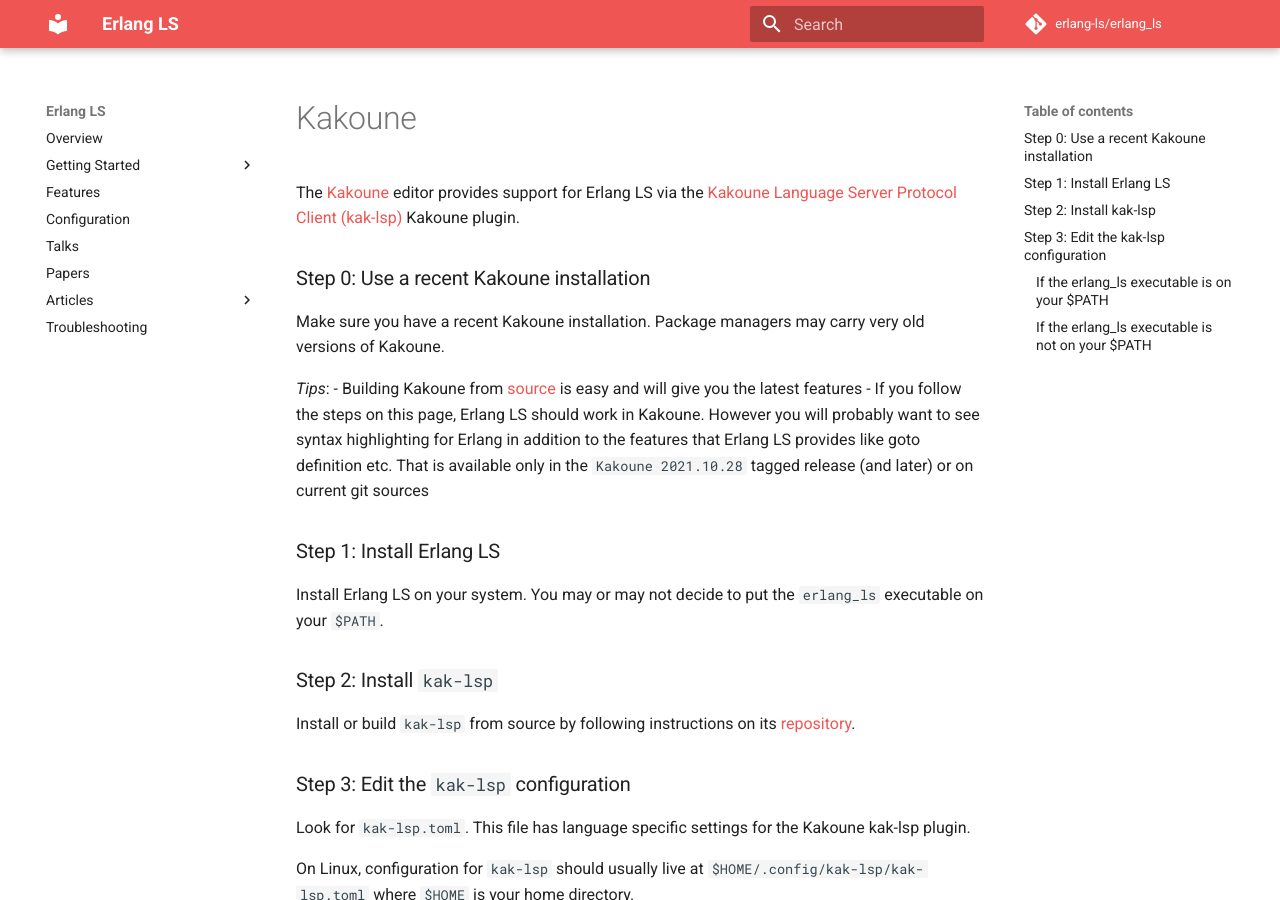
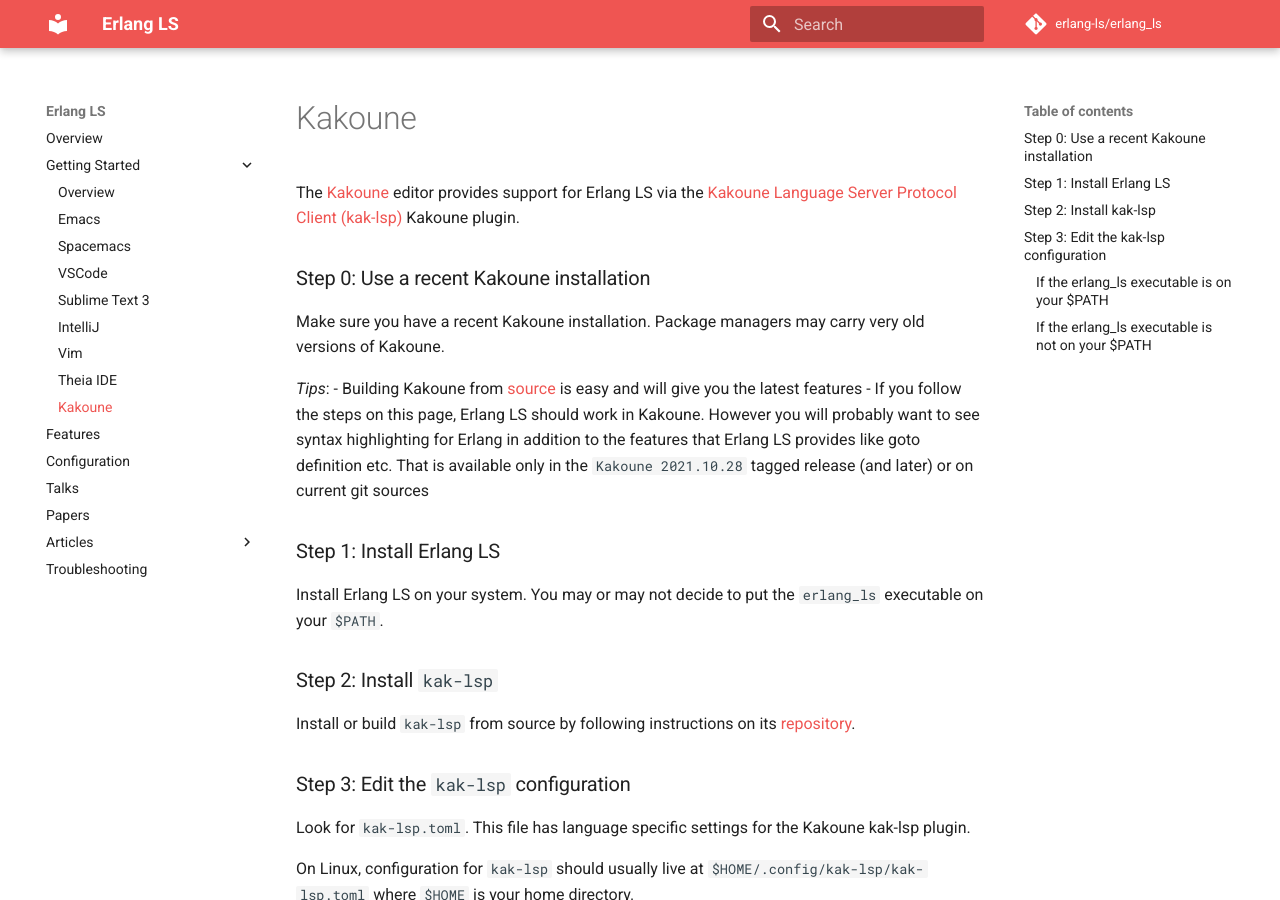
Before and after one commit to erlang-ls/erlang-ls.github.io, an MkDocs documentation site: the page built from docs/getting-started/kakoune.md, in a window 1280 px wide and 900 px high. Built offline with MkDocs 1.6.1 and Material for MkDocs 9.7.7, drawn with Linux system fonts in a browser that asks for light colours; comment, search, counter and statistics services are not loaded.

Commit message:
Add link to Kakoune getting-started page

```diff
--- a/mkdocs.yml
+++ b/mkdocs.yml
@@ -19,6 +19,7 @@
       - IntelliJ: getting-started/intellij.md
       - Vim: getting-started/vim.md
       - Theia IDE: getting-started/theia.md
+      - Kakoune: getting-started/kakoune.md
   - Features: features.md
   - Configuration: configuration.md
   - Talks: talks.md
```
